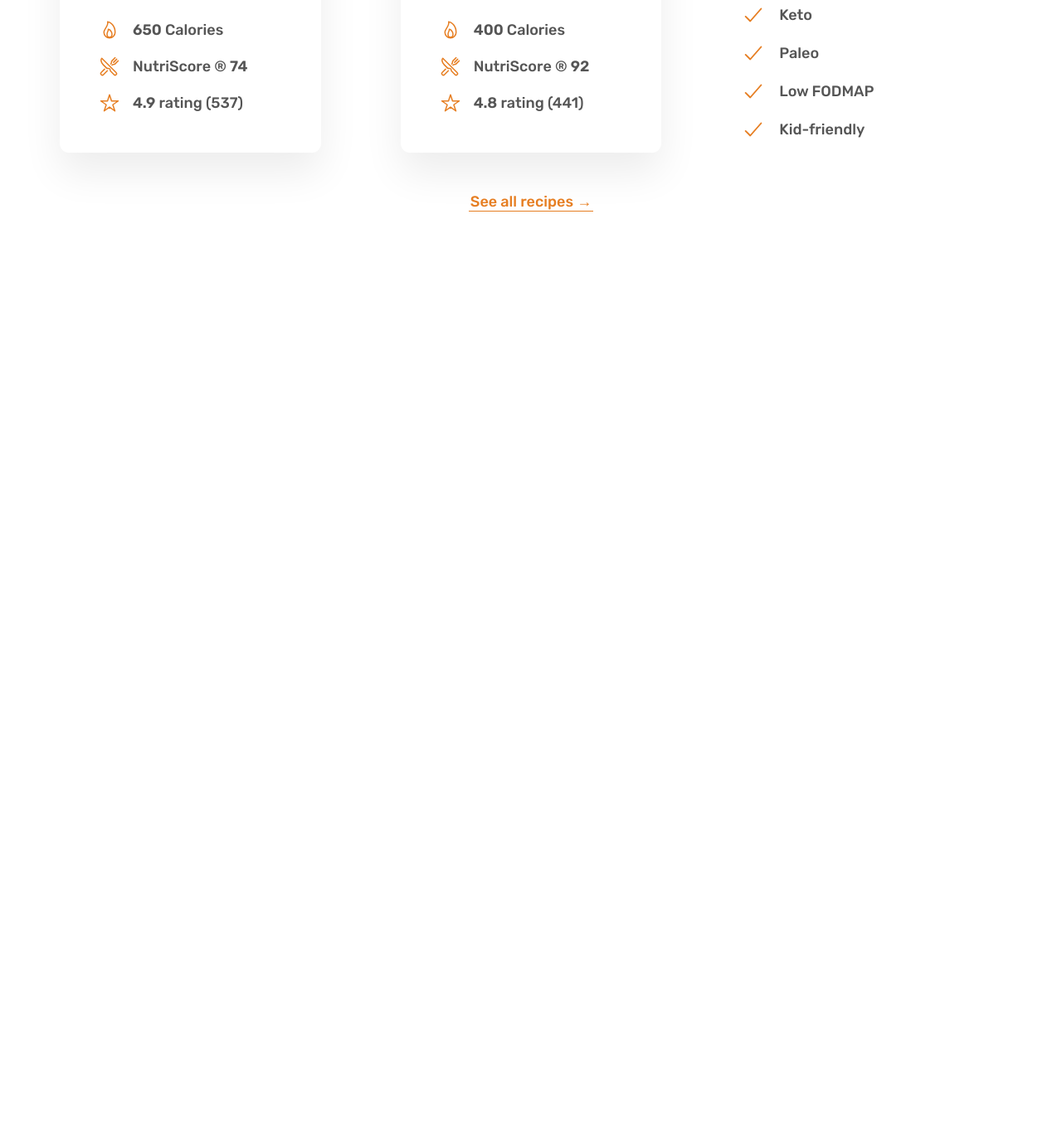
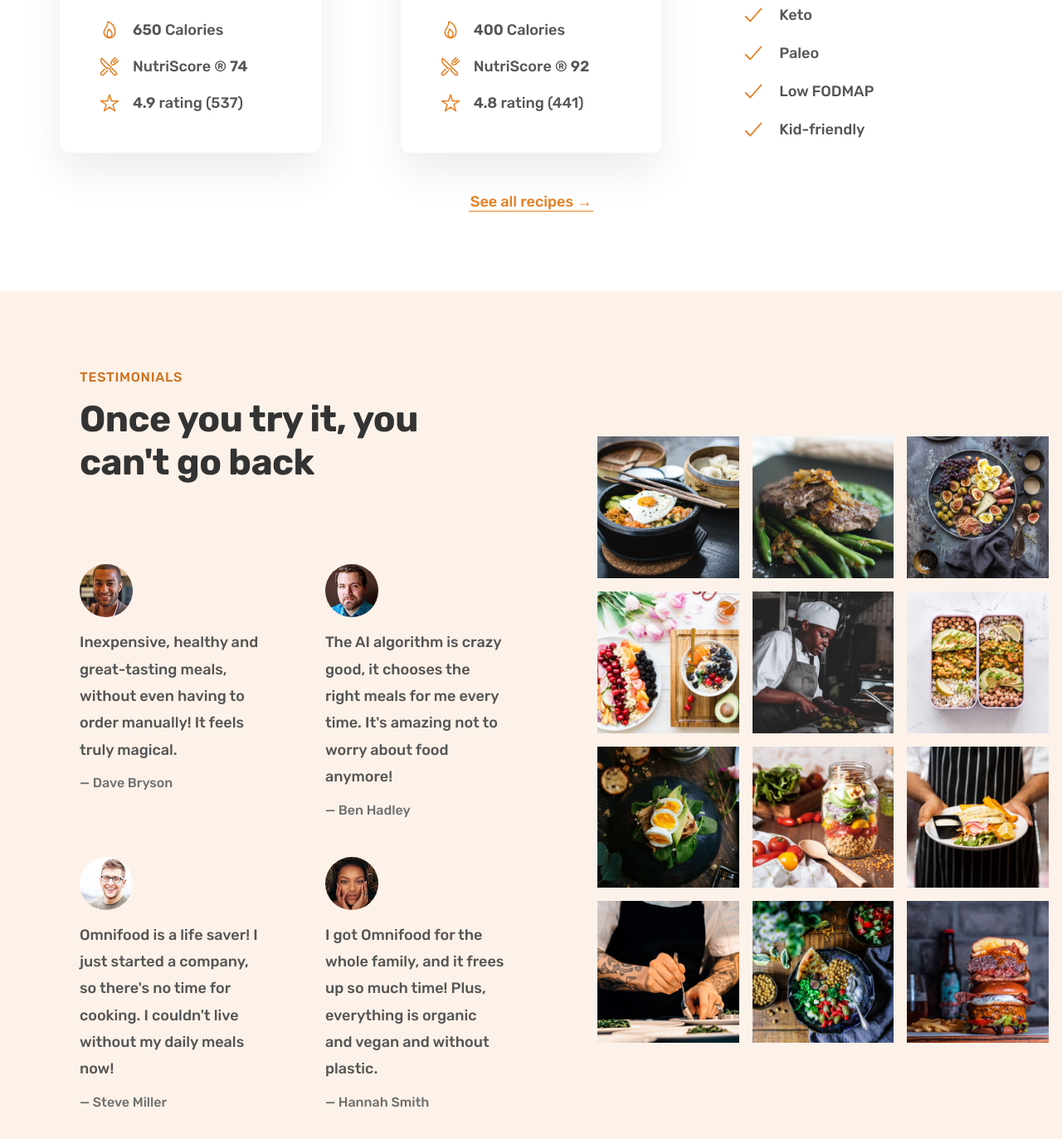
Before and after one commit to LucasMadranges/Ominifood_Projetcs, a plain HTML site: page index.html in a window 1280 px wide. Shown: the part 3100-4473 px from the top of the page at 83% size. Before the commit the page ends 3451 px from the top, so only its background shows below. Drawn offline with nearby package versions, Linux system fonts and the light colour scheme.

Commit message:
Avancement du projet avec la testimonials + gallery section

```diff
--- a/css/general.css
+++ b/css/general.css
@@ -39,6 +39,7 @@ Accents:
 Greys:
 - #555
 - #333
+- #6f6f6f (lightest grey allowed on #fdf2e9)
 
 --- 05 SHADOWS ---
 
@@ -52,6 +53,11 @@ Default:
 
 SPACING SYSTEM (px)
 2 / 4 / 8 / 12 / 16 / 24 / 32 / 48 / 64 / 80 / 96 / 128
+
+--- 08 ANIMATION-TIMES ---
+
+- 0.3s
+- 0.4s
 
 */
 
--- a/css/style.css
+++ b/css/style.css
@@ -322,3 +322,64 @@
 
   font-size: 1.8rem;
 }
+
+/*******************************/
+/*    TESTIMONIALS SECTION     */
+/*******************************/
+
+.section-testimonials {
+  background-color: #fdf2e9;
+
+  display: grid;
+  grid-template-columns: 55fr 45fr;
+  align-items: center;
+}
+
+.testimonials-container {
+  padding: 9.6rem;
+}
+
+.testimonials {
+  display: grid;
+  grid-template-columns: 1fr 1fr;
+  row-gap: 4.8rem;
+  column-gap: 8rem;
+}
+
+.testimonial-img {
+  width: 6.4rem;
+  border-radius: 50%;
+  margin-bottom: 1.2rem;
+}
+
+.testimonial-text {
+  font-size: 1.8rem;
+  line-height: 1.8;
+  margin-bottom: 1.6rem;
+}
+
+.testimonial-name {
+  font-size: 1.6rem;
+  color: #6f6f6f;
+}
+
+.gallery {
+  display: grid;
+  grid-template-columns: repeat(3, 1fr);
+  gap: 1.6rem;
+  padding: 1.6rem;
+}
+
+.gallery-item {
+  overflow: hidden;
+}
+
+.gallery-item img {
+  display: block;
+  width: 100%;
+  transition: all 0.4s;
+}
+
+.gallery-item img:hover {
+  transform: scale(1.1);
+}
--- a/index.html
+++ b/index.html
@@ -322,6 +322,143 @@
           <a href="#" class="link">See all recipes &rarr;</a>
         </div>
       </section>
+
+      <!-- TESTIMONIALS + GALLERY SECTION -->
+      <section class="section-testimonials">
+        <div class="testimonials-container">
+          <span class="sub-heading">Testimonials</span>
+          <h2 class="heading-secondary">Once you try it, you can't go back</h2>
+
+          <div class="testimonials">
+            <figure class="testimonial">
+              <img
+                class="testimonial-img"
+                src="img/customers/dave.jpg"
+                alt="Photo of customer Dave Bryson"
+              />
+              <blockquote class="testimonial-text">
+                Inexpensive, healthy and great-tasting meals, without even
+                having to order manually! It feels truly magical.
+              </blockquote>
+              <span class="testimonial-name">&mdash; Dave Bryson</span>
+            </figure>
+
+            <figure class="testimonial">
+              <img
+                class="testimonial-img"
+                src="img/customers/ben.jpg"
+                alt="Photo of customer Ben Hadley"
+              />
+              <blockquote class="testimonial-text">
+                The AI algorithm is crazy good, it chooses the right meals for
+                me every time. It's amazing not to worry about food anymore!
+              </blockquote>
+              <span class="testimonial-name">&mdash; Ben Hadley</span>
+            </figure>
+
+            <figure class="testimonial">
+              <img
+                class="testimonial-img"
+                src="img/customers/steve.jpg"
+                alt="Photo of customer Steve Miller"
+              />
+              <blockquote class="testimonial-text">
+                Omnifood is a life saver! I just started a company, so there's
+                no time for cooking. I couldn't live without my daily meals now!
+              </blockquote>
+              <span class="testimonial-name">&mdash; Steve Miller</span>
+            </figure>
+
+            <figure class="testimonial">
+              <img
+                class="testimonial-img"
+                src="img/customers/hannah.jpg"
+                alt="Photo of customer Hannah Smith"
+              />
+              <blockquote class="testimonial-text">
+                I got Omnifood for the whole family, and it frees up so much
+                time! Plus, everything is organic and vegan and without plastic.
+              </blockquote>
+              <span class="testimonial-name">&mdash; Hannah Smith</span>
+            </figure>
+          </div>
+        </div>
+
+        <div class="gallery">
+          <figure class="gallery-item">
+            <img
+              src="img/gallery/gallery-1.jpg"
+              alt="Photo of beautifully arranged food"
+            />
+          </figure>
+          <figure class="gallery-item">
+            <img
+              src="img/gallery/gallery-2.jpg"
+              alt="Photo of beautifully arranged food"
+            />
+          </figure>
+          <figure class="gallery-item">
+            <img
+              src="img/gallery/gallery-3.jpg"
+              alt="Photo of beautifully arranged food"
+            />
+          </figure>
+          <figure class="gallery-item">
+            <img
+              src="img/gallery/gallery-4.jpg"
+              alt="Photo of beautifully arranged food"
+            />
+          </figure>
+          <figure class="gallery-item">
+            <img
+              src="img/gallery/gallery-5.jpg"
+              alt="Photo of beautifully arranged food"
+            />
+          </figure>
+          <figure class="gallery-item">
+            <img
+              src="img/gallery/gallery-6.jpg"
+              alt="Photo of beautifully arranged food"
+            />
+          </figure>
+          <figure class="gallery-item">
+            <img
+              src="img/gallery/gallery-7.jpg"
+              alt="Photo of beautifully arranged food"
+            />
+          </figure>
+          <figure class="gallery-item">
+            <img
+              src="img/gallery/gallery-8.jpg"
+              alt="Photo of beautifully arranged food"
+            />
+          </figure>
+          <figure class="gallery-item">
+            <img
+              src="img/gallery/gallery-9.jpg"
+              alt="Photo of beautifully arranged food"
+            />
+          </figure>
+          <figure class="gallery-item">
+            <img
+              src="img/gallery/gallery-10.jpg"
+              alt="Photo of beautifully arranged food"
+            />
+          </figure>
+          <figure class="gallery-item">
+            <img
+              src="img/gallery/gallery-11.jpg"
+              alt="Photo of beautifully arranged food"
+            />
+          </figure>
+          <figure class="gallery-item">
+            <img
+              src="img/gallery/gallery-12.jpg"
+              alt="Photo of beautifully arranged food"
+            />
+          </figure>
+        </div>
+      </section>
     </main>
   </body>
 </html>
```
